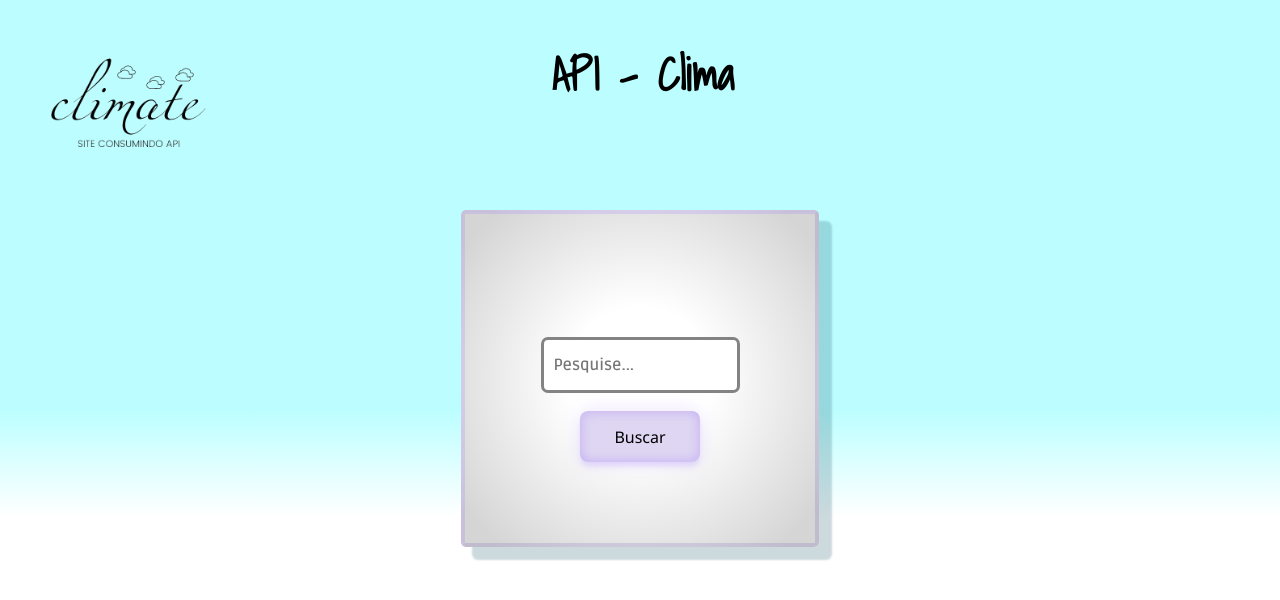
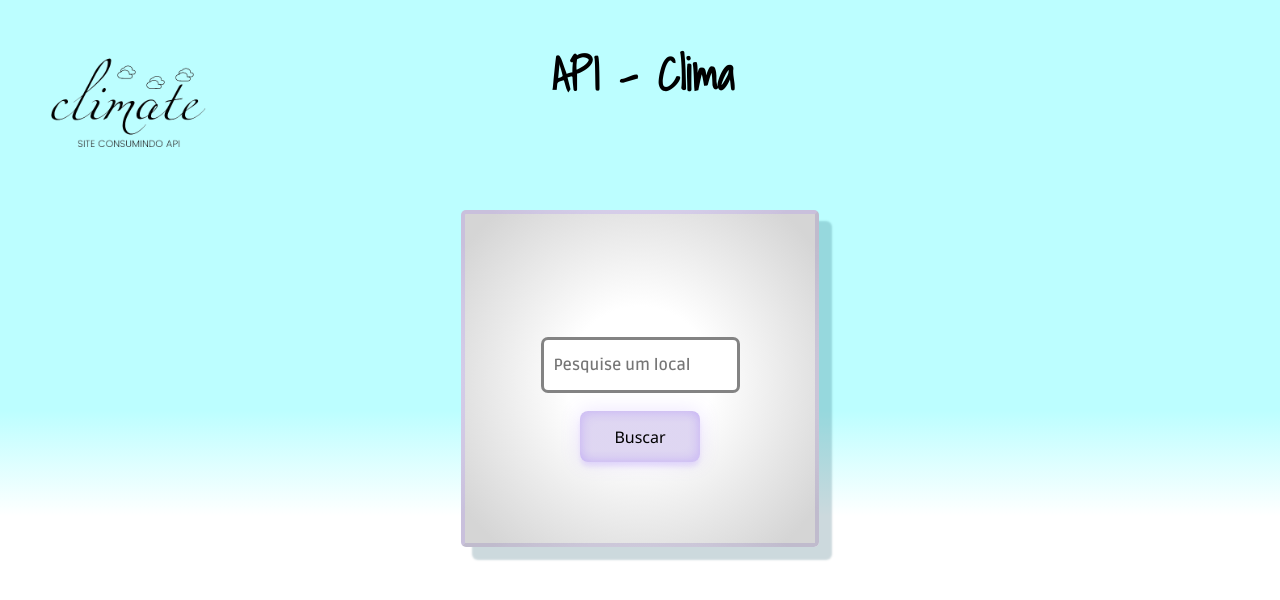
Before and after one commit to evelynvic23/API-CLIMA-Completo, a plain HTML site: page index.html in a window 1280 px wide. Drawn offline with nearby package versions, Linux system fonts and the light colour scheme; no server answers.

Commit message:
Update index.html

```diff
--- a/index.html
+++ b/index.html
@@ -40,7 +40,7 @@
 
 
 
-            <input placeholder="Pesquise..." class="input" name="text" type="text" id="busca">
+            <input placeholder="Pesquise um local" class="input" name="text" type="text" id="busca">
 
             <br>
             <br>
```
